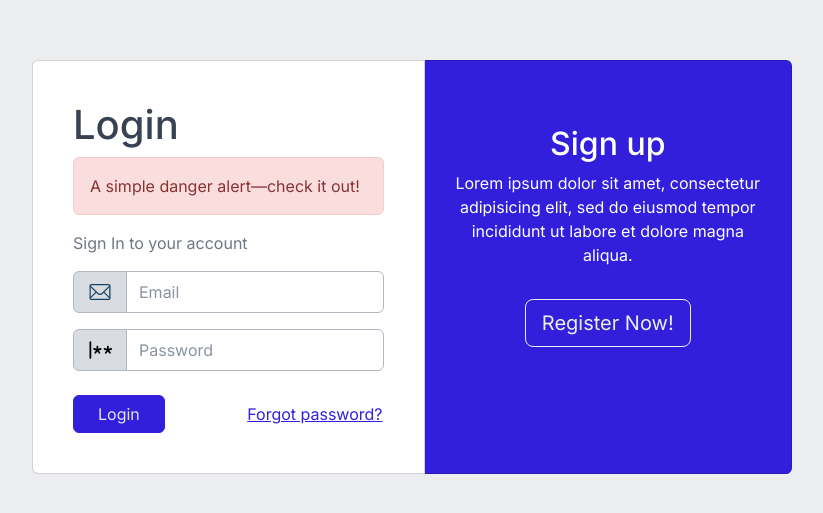
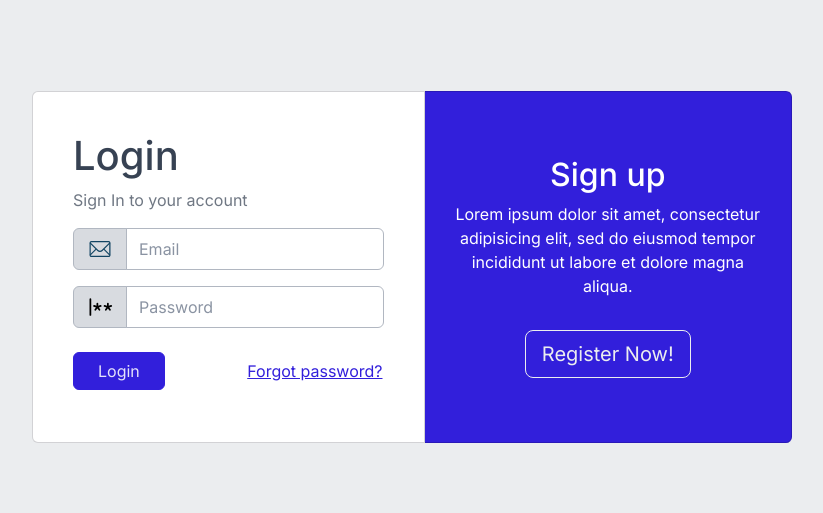
Before and after one commit to mdshajibazher/pos-frontend, a Next.js app: page /login in a window 1280 px wide. Shown: the part 133-646 px from the top of the page, without its empty margins (228-1051 px from the left). Built offline with nearby package versions, Linux system fonts and the light colour scheme.

Commit message:
Login validation

```diff
--- a/src/app/login/page.js
+++ b/src/app/login/page.js
@@ -8,12 +8,21 @@ const Login = () => {
     const [email,setEmail] = useState('');
     const [password,setPassword] = useState('');
     const [loading, setLoading] = useState(false);
+    const [successMessage, setSuccessMessage ] = useState(undefined);
     const [errorMessage, setErrorMessage ] = useState(undefined);
     const [validationErrors, setValidationErrors] = useState(undefined);
+
+    const resetForm = () => {
+        setErrorMessage(undefined)
+        setSuccessMessage(undefined)
+        setValidationErrors(undefined)
+    }
     const  handleSubmit = async (e) => {
         e.preventDefault();
+        resetForm();
         try{
             const result = await axisoInstance.post('/api/login',{email: email, password: password})
+            setSuccessMessage(JSON.stringify(result.data))
             console.log('result', result);
         }catch (e){
             if(e?.response?.data?.errors){
@@ -44,12 +53,13 @@ const Login = () => {
 
                                 <div className="card-body">
                                     <h1>Login</h1>
-                                    {JSON.stringify(errorMessage)}
-                                    {JSON.stringify(validationErrors)}
+                                    {successMessage &&
+                                        <div className="alert alert-success show" role="alert"> Login Successful...
+                                        </div> }
 
-                                    <div className="alert alert-danger show" role="alert"> A simple danger alert—check
-                                        it out!
-                                    </div>
+                                    {errorMessage &&
+                                    <div className="alert alert-danger show" role="alert"> {errorMessage}
+                                    </div> }
                                     <form onSubmit={handleSubmit}>
                                     <p className="text-medium-emphasis">Sign In to your account </p>
                                     <div className="input-group mb-3">
@@ -82,13 +92,15 @@ const Login = () => {
                                           />
                                     </span>
                                         <input
-                                            className="form-control"
+                                            className={`form-control ${isError('password').status ? 'is-invalid' : ''}`}
                                             type="password"
                                             placeholder="Password"
                                             name="password"
                                             value={password}
                                             onChange={e => setPassword(e.target.value)}
                                         />
+                                        {isError('email').status ?
+                                            <div className="invalid-feedback">{isError('password').message}</div> : ''}
                                     </div>
                                     <div className="row">
                                         <div className="col-6">
```
